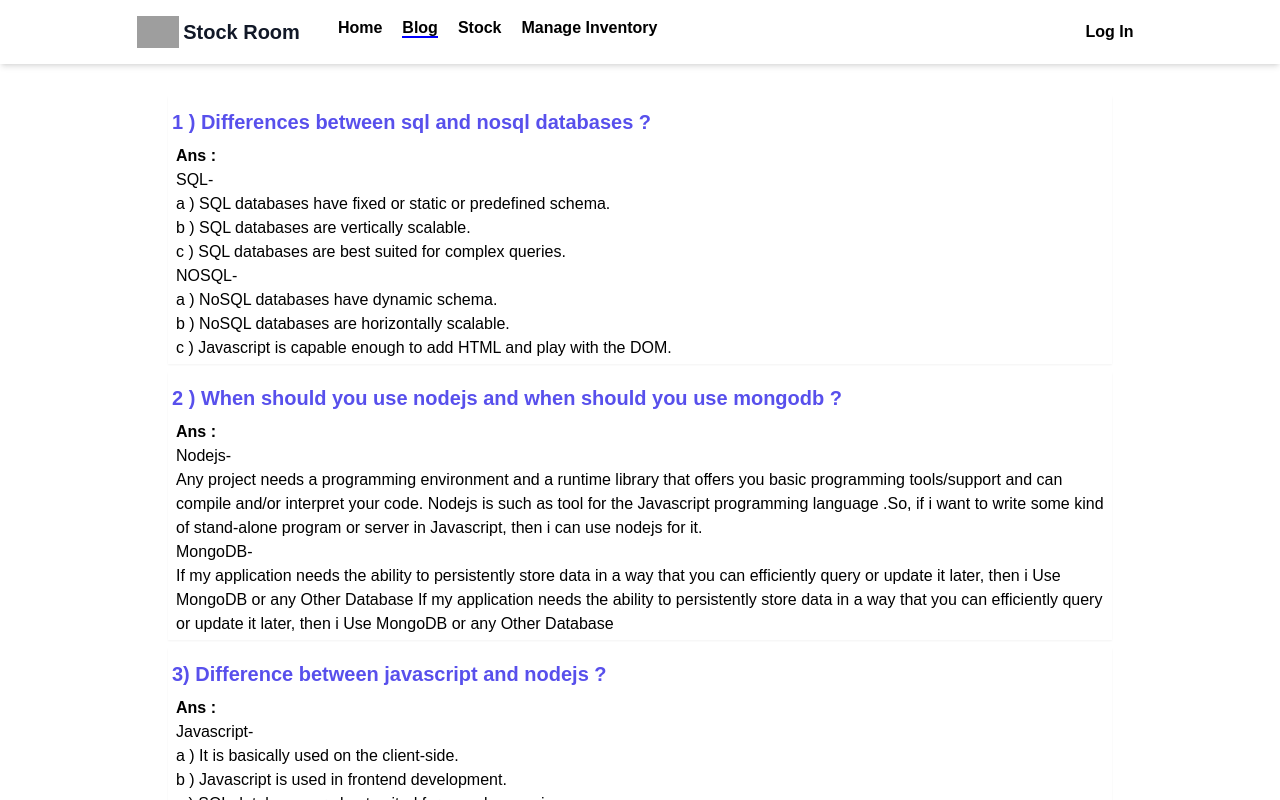
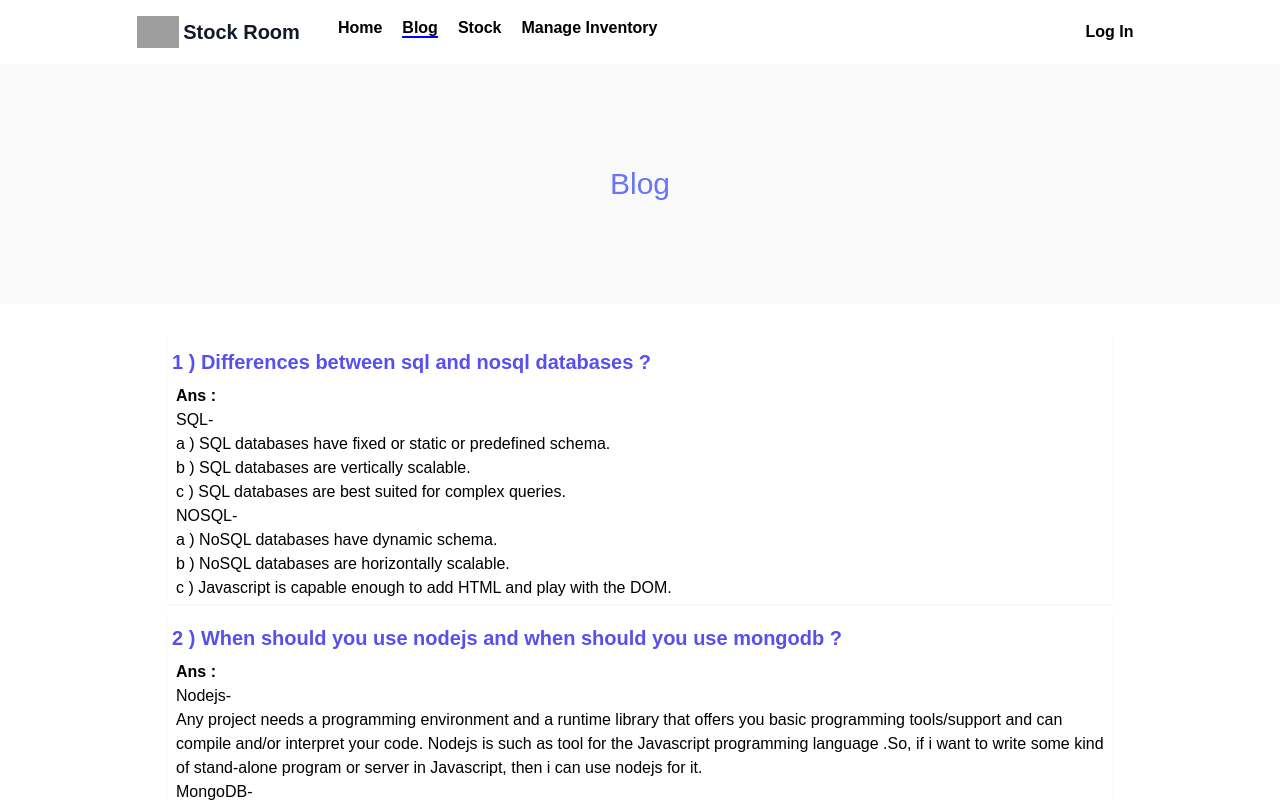
Before and after one commit to zamanmayed1/warehouse, a React (Create React App) app: page /blog in a window 1280 px wide. Shown: the top 800 px of the page. Built offline with nearby package versions, Linux system fonts and the light colour scheme; no server answers; grey boxes are pictures that could not be loaded; what tw-elements would draw is missing.

Commit message:
Header add on All Page

```diff
--- a/src/Components/Blog/Blog.js
+++ b/src/Components/Blog/Blog.js
@@ -2,7 +2,11 @@ import React from 'react';
 
 const Blog = () => {
     return (
-        <div className='text-left py-6 mb-32 md:w-3/4 mx-auto p-2'>
+        <div>
+            <div className='h-[30vh] flex items-center justify-center stockheader'>
+                    <h1 className='md:text-3xl text-2xl text-indigo-500'>Blog</h1>
+            </div>
+            <div className='text-left py-6 mb-32 md:w-3/4 mx-auto p-2'>
             <div className="qna my-2 p-1 shadow-sm">
                 <h1 className='text-xl font-bold text-indigo-600 my-2'>1 ) Differences between sql and nosql databases ?</h1>
                 <h2 className='ml-1'>
@@ -51,6 +55,7 @@ const Blog = () => {
 
                 </h2>
             </div>
+            </div>
         </div>
     );
 };
--- a/src/Components/ManageInventory/ManageInventory.js
+++ b/src/Components/ManageInventory/ManageInventory.js
@@ -38,12 +38,16 @@ const ManageInventory = () => {
         navigate('/additem')
     }
     return (
-        <div className='py-6 mb-20'>
+        <div className=' mb-20'>
+            <div className='h-[30vh] flex flex-col items-center justify-center stockheader mb-3'>
             <h2 className='text-xl md:text-2xl my-5 font-bold text-indigo-400'>Manage Inventory : {inventory?.length}</h2>
+            <button onClick={additem} className='border border-blue-600 my-2 mb-4 font-bold p-2'>Add New Item</button>
+
+            </div>
+
 
          {
              inventory ? <>
-              <button onClick={additem} className='border border-blue-600 my-2 mb-4 font-bold p-2'>Add New Item</button>
 
 
 <div className=" hidden md:block md:flex flex-col md:w-3/4 mx-auto border text-left">
--- a/src/Components/MyItem/MyItem.js
+++ b/src/Components/MyItem/MyItem.js
@@ -57,13 +57,16 @@ const MyItem = () => {
             });
     }
     return (
-        <div className='py-6 mb-20'>
+        <div className='mb-20'>
+            <div className='h-[30vh] flex flex-col mb-4 items-center justify-center stockheader'>
+            <h2 className='text-xl md:text-2xl my-5 font-bold text-indigo-400'>My Item : {inventory?.length}</h2>
+                    <button onClick={additem} className='border border-blue-600 my-2 mb-4 font-bold p-2'>Add New Item</button>
+            </div>
 
 
             {
                 inventory ? <>
-                    <h2 className='text-xl md:text-2xl my-5 font-bold text-indigo-400'>My Item : {inventory?.length}</h2>
-                    <button onClick={additem} className='border border-blue-600 my-2 mb-4 font-bold p-2'>Add New Item</button>
+
 
                     <div className=" md:block flex flex-col md:w-3/4 mx-auto border text-left">
                         <div className="overflow-x-auto sm:-mx-6 lg:-mx-8">
```
